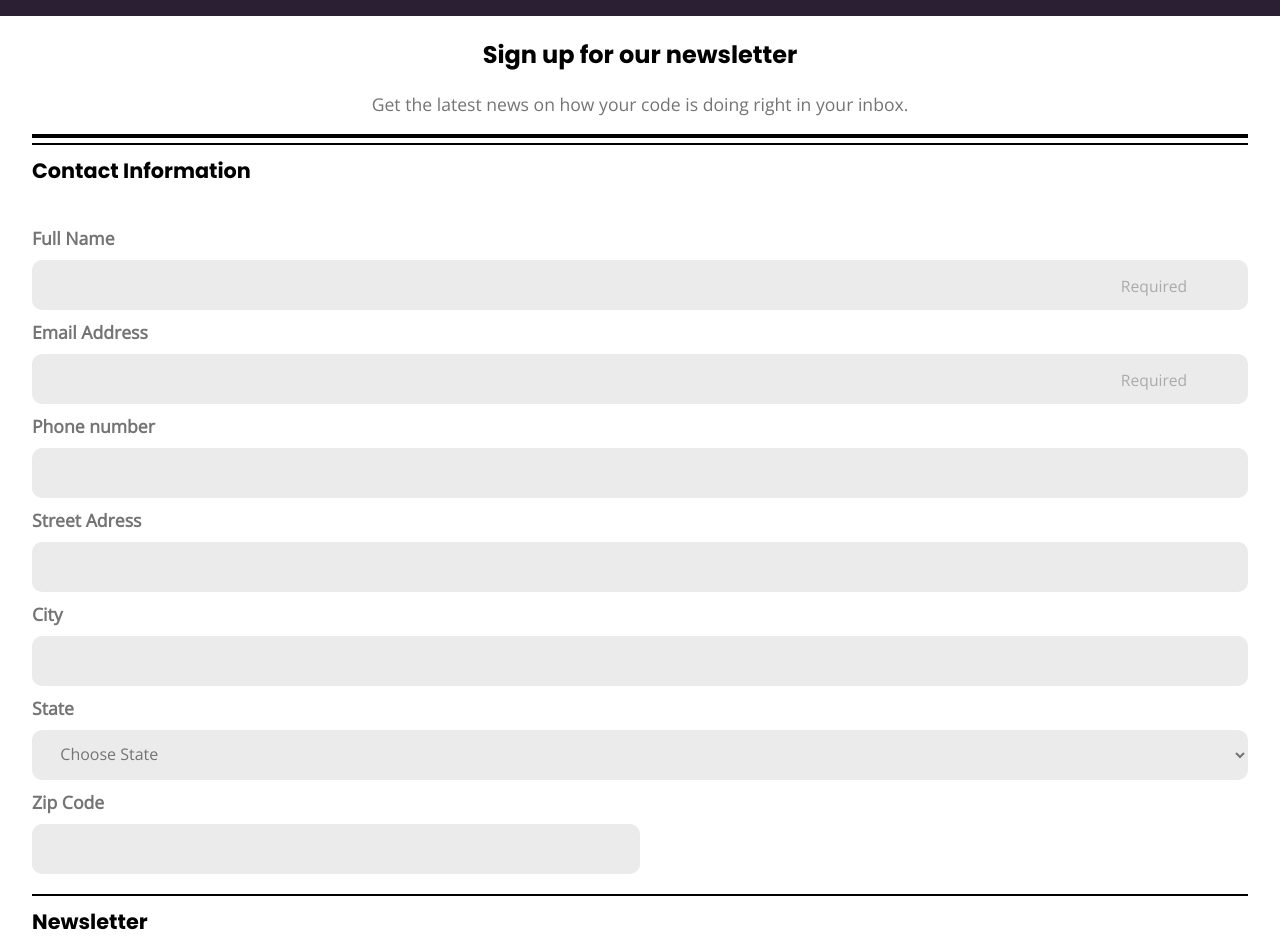
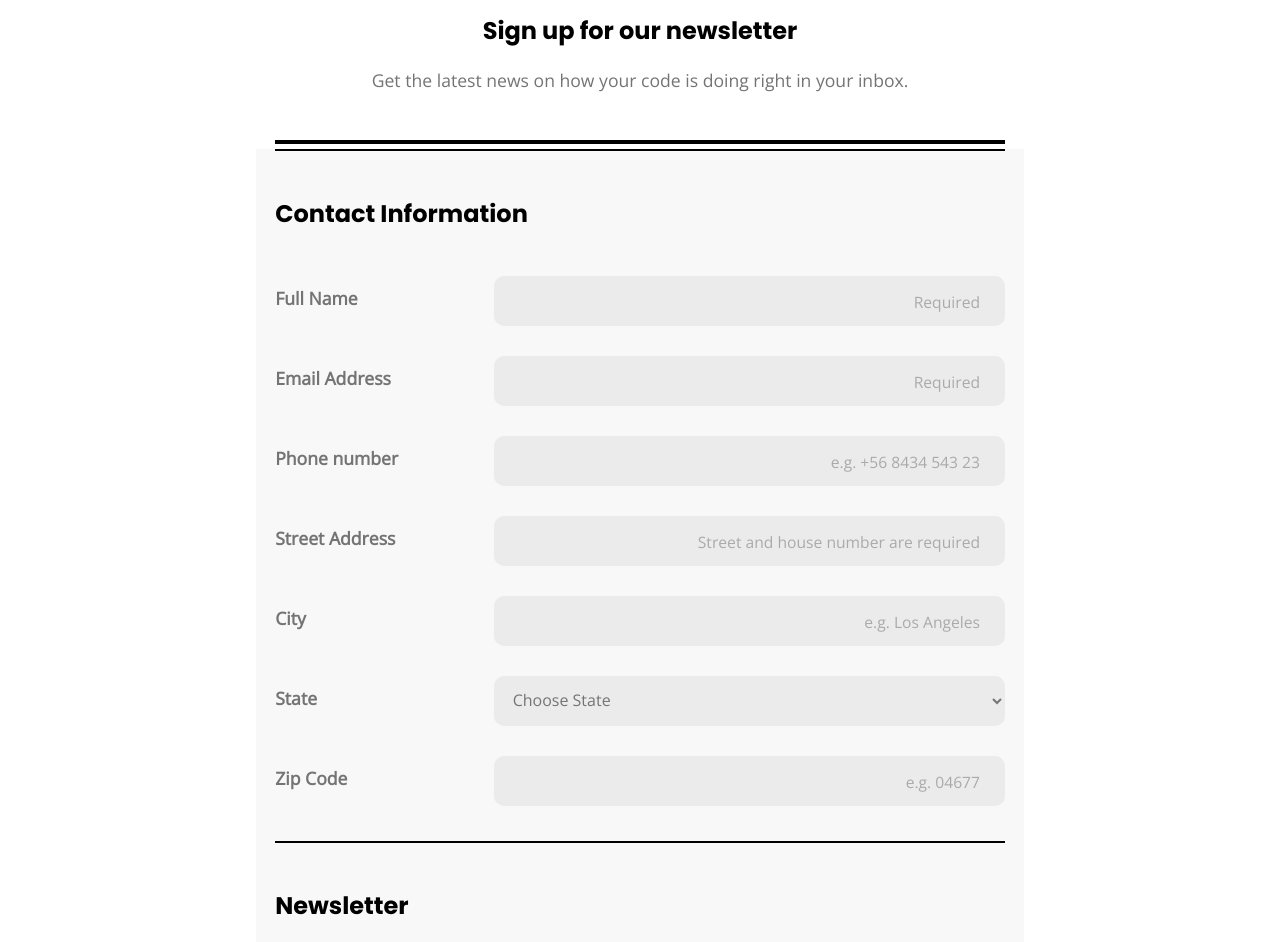
Before and after one commit to rrorrolfo/registrationForm, a plain HTML site: page index.html in a window 1280 px wide. Shown: the part 92-1034 px from the top of the page. Drawn offline with nearby package versions, Linux system fonts and the light colour scheme.

Commit message:
Added media queries for desktop version and finished styling form

```diff
--- a/css/style.css
+++ b/css/style.css
@@ -63,6 +63,10 @@ footer {
 }
 
 /********** FORM **********/
+form {
+    background-color: rgb(248, 248, 248);
+    padding-bottom: 25px;
+}
 
 fieldset {
     margin: 0;
@@ -84,18 +88,19 @@ label {
     margin-top: 5px;
 }
 
-input[type="text"],
+.input_wrapper > input,
 #state {
     width: 100%;
     height: 50px;
-    padding:0;
+    padding:0 0 0 2%;
     border-radius: 10px;
     border: 0;
     background-color: rgb(235, 235, 235);
+    transition-duration: .8s;
 }
 
 
-#contact_info input:last-child {
+#zip_code {
     width: 50%;
 }
 
@@ -106,14 +111,15 @@ input::placeholder {
 }
 
 #state {
-    padding-left: 2%;
     font-size: 1em;
 }
 
-input:focus,
-#state:focus {
+.input_wrapper > input:focus,
+#state:focus,
+textarea:focus {
     outline: none;
     border: 2px solid rgb(1, 28, 53);
+    background-color: rgb(218, 218, 218);
 }
 
 
@@ -121,11 +127,7 @@ input:focus,
 /********** NEWSLETTER SECTION  *****************/
 
 
-input[type="checkbox"] {
-    margin-left: 10px;
-}
-
-#newsletter > label:not(#news_format):not(#ll_topics) {
+#newsletter > label:not(#news_format):not(#ll_topics):not(#news_topic) {
     display: inline-block;
     margin: 10px;
 }
@@ -138,6 +140,8 @@ input[type="checkbox"] {
 textarea {
     width: 100%;
     height: 125px;
+    border-radius: 10px;
+    transition-duration: .8s;
     background-color: rgb(235, 235, 235);
 }
 
@@ -160,3 +164,47 @@ footer {
     font-style: italic;
     height: 250px;
 }
+
+
+/********** Media queries *****/
+
+@media (min-width: 768px) {
+
+
+    h1 {
+        font-size: 1.5rem;
+        padding: 15px 0;
+    }
+
+    #intro {
+        margin-top: 40px;
+        padding-bottom: 30px;
+    }
+
+    legend {
+        padding-top: 45px;
+        font-size: 1.5em;
+    }
+
+    main {
+        width: 60%;
+        margin: 0 auto;
+    }
+
+    .input_wrapper {
+        display: flex;
+        margin: 15px 0;
+        justify-content: space-between;
+    }
+
+    .input_wrapper label {
+        width: 30%
+    }
+
+    .input_wrapper input,
+    #zip_code,
+    #state {
+        width: 70%;
+    }
+
+}
--- a/index.html
+++ b/index.html
@@ -33,21 +33,32 @@
 
           <legend>Contact Information</legend>
 
+          <div class="input_wrapper">
             <label for="full_name">Full Name</label>
-          <input type="text" id="full_name" name="user_name" placeholder="Required">
+            <input type="text" id="full_name" name="user_name" placeholder="Required" required>
+          </div>
 
-          <label for="user-name">Email Address</label>
-          <input type="text" id="user_email" name="user_email" placeholder="Required">
+          <diV class="input_wrapper">
+            <label for="user_email">Email Address</label>
+            <input type="email" id="user_email" name="user_email" placeholder="Required" required>
+          </diV>
 
+          <div class="input_wrapper">
             <label for="phone_number">Phone number</label>
-          <input type="text" id="phone_number" name="phone_number">
+            <input type="tel" id="phone_number" name="phone_number" placeholder="e.g. +56 8434 543 23">
+          </div>
 
-          <label for="address">Street Adress</label>
-          <input type="text" id="address" name="address">
+          <div class="input_wrapper">
+            <label for="address">Street Address</label>
+            <input type="text" id="address" name="address" placeholder="Street and house number are required">
+          </div>
 
+          <div class="input_wrapper">
             <label for="city">City</label>
-          <input type="text" id="city" name="city">
+            <input type="text" id="city" name="city" placeholder="e.g. Los Angeles">
+          </div>
 
+          <div class="input_wrapper">
           <label for="state">State</label>
             <select id="state">
               <option value="">Choose State</option>
@@ -55,11 +66,13 @@
               <option value="luisiana">Luisiana</option>
               <option value="nevada">Nevada</option>
               <option value="new_mexico">New Mexico</option>
+            </select>
+          </div>
 
-          </select>
-
+          <div class="input_wrapper">
             <label for="zip_code">Zip Code</label>
-          <input type="text" id="zip_code" name="zip_code">
+            <input type="text" id="zip_code" name="zip_code" placeholder="e.g. 04677">
+          </div>
 
         </fieldset>
 
@@ -67,7 +80,7 @@
 
           <legend>Newsletter</legend>
 
-          <label>Select the newsletters you would like to receive:</label><br>
+          <label id="news_topic">Select the newsletters you would like to receive:</label><br>
 
           <input type="checkbox" id="ht_news" value="html_news" name="type_of_newsletter"><label for="ht_news">HTML News</label><br>
 
```
Lines whose indentation alone changed are shown as unchanged.
